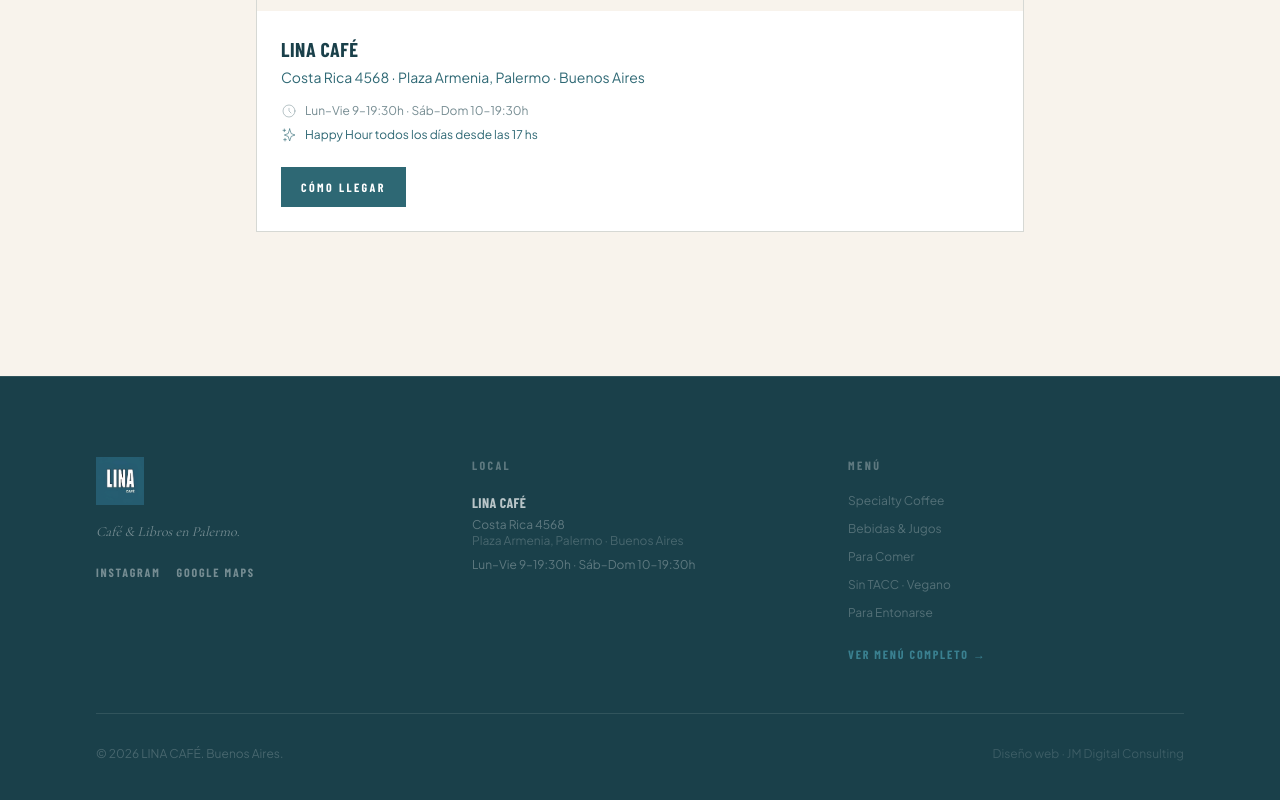
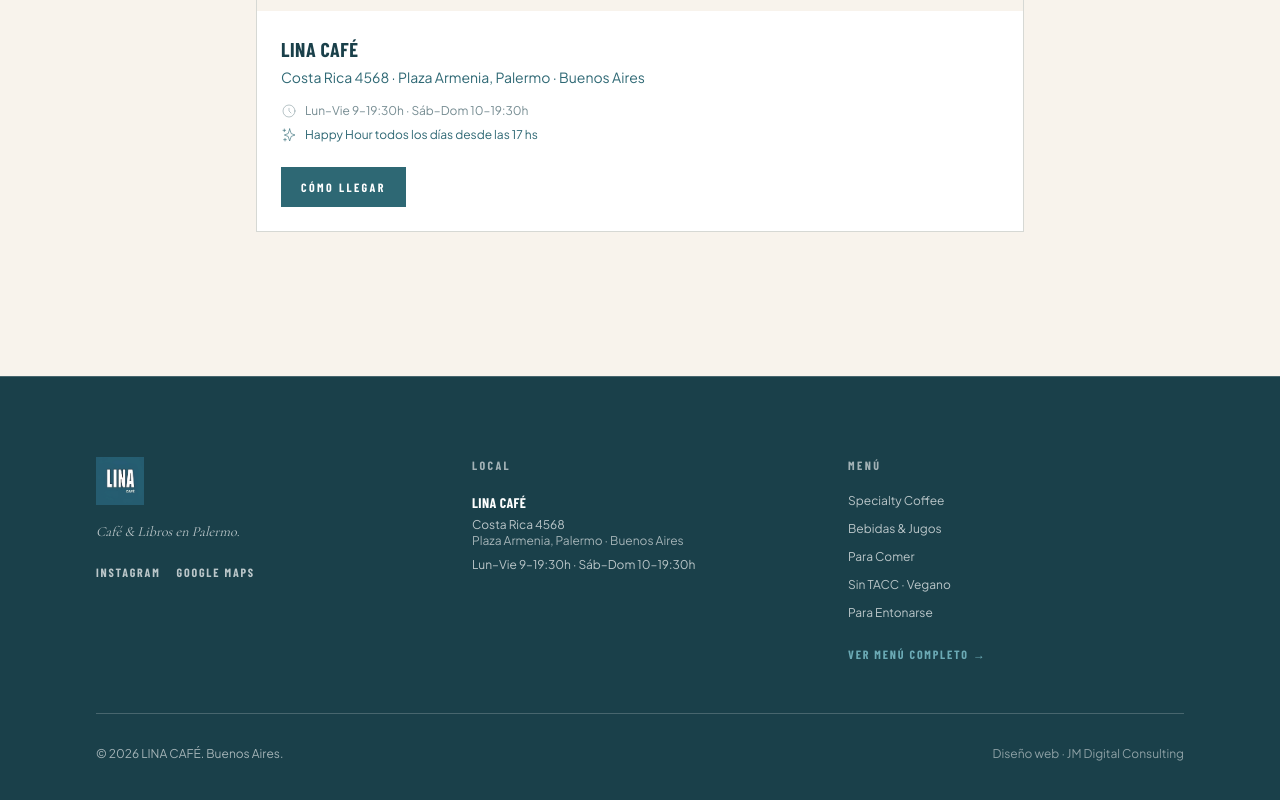
Before and after one commit to franciscojosemoreno/linacafe-web, a Next.js app: page / in a window 1280 px wide. Shown: the part 6323-7123 px from the top of the page. Built offline with nearby package versions, Linux system fonts and the light colour scheme; grey boxes are pictures that could not be loaded; a web font is replaced by a local one.

Commit message:
Footer: increase text opacity for legibility

```diff
--- a/components/Footer.tsx
+++ b/components/Footer.tsx
@@ -3,14 +3,14 @@
 
 export default function Footer() {
   return (
-    <footer className="bg-lina-700 border-t border-white/10 text-white py-16 md:py-20">
+    <footer className="bg-lina-700 border-t border-white/20 text-white py-16 md:py-20">
       <div className="container-custom">
 
         <div className="grid md:grid-cols-3 gap-10 mb-12">
           {/* Brand */}
           <div>
             <img src={images.logo} alt="LINA CAFÉ" className="h-12 w-auto mb-4" />
-            <p className="font-serif italic text-white/40 text-sm leading-relaxed max-w-xs">
+            <p className="font-serif italic text-white/70 text-sm leading-relaxed max-w-xs">
               {siteConfig.tagline}
             </p>
             <div className="flex gap-4 mt-5">
@@ -18,7 +18,7 @@
                 href={siteConfig.instagram}
                 target="_blank"
                 rel="noopener noreferrer"
-                className="font-display font-bold text-xs tracking-[0.15em] uppercase text-white/40 hover:text-lina-400 transition-colors"
+                className="font-display font-bold text-xs tracking-[0.15em] uppercase text-white/70 hover:text-white transition-colors"
               >
                 Instagram
               </a>
@@ -26,7 +26,7 @@
                 href={siteConfig.googleMaps}
                 target="_blank"
                 rel="noopener noreferrer"
-                className="font-display font-bold text-xs tracking-[0.15em] uppercase text-white/40 hover:text-lina-400 transition-colors"
+                className="font-display font-bold text-xs tracking-[0.15em] uppercase text-white/70 hover:text-white transition-colors"
               >
                 Google Maps
               </a>
@@ -35,7 +35,7 @@
 
           {/* Local */}
           <div>
-            <p className="font-display font-bold text-xs tracking-[0.2em] uppercase text-white/30 mb-5">
+            <p className="font-display font-bold text-xs tracking-[0.2em] uppercase text-white/60 mb-5">
               Local
             </p>
             <a
@@ -44,45 +44,45 @@
               rel="noopener noreferrer"
               className="group"
             >
-              <p className="font-display font-bold text-sm uppercase tracking-wide text-white/70 group-hover:text-white transition-colors">
+              <p className="font-display font-bold text-sm uppercase tracking-wide text-white group-hover:text-lina-300 transition-colors">
                 {siteConfig.location.name}
               </p>
-              <p className="font-sans text-xs text-white/30 mt-1">{siteConfig.location.address}</p>
-              <p className="font-sans text-xs text-white/20">{siteConfig.location.neighborhood}</p>
-              <p className="font-sans text-xs text-white/30 mt-2">{siteConfig.location.hours}</p>
+              <p className="font-sans text-xs text-white/70 mt-1">{siteConfig.location.address}</p>
+              <p className="font-sans text-xs text-white/60">{siteConfig.location.neighborhood}</p>
+              <p className="font-sans text-xs text-white/70 mt-2">{siteConfig.location.hours}</p>
             </a>
           </div>
 
           {/* Menú */}
           <div>
-            <p className="font-display font-bold text-xs tracking-[0.2em] uppercase text-white/30 mb-5">
+            <p className="font-display font-bold text-xs tracking-[0.2em] uppercase text-white/60 mb-5">
               Menú
             </p>
             <div className="flex flex-col gap-3 mb-5">
               {['Specialty Coffee', 'Bebidas & Jugos', 'Para Comer', 'Sin TACC · Vegano', 'Para Entonarse'].map((cat) => (
-                <span key={cat} className="font-sans text-xs text-white/25">{cat}</span>
+                <span key={cat} className="font-sans text-xs text-white/70">{cat}</span>
               ))}
             </div>
             <a
               href="/menu.pdf"
               target="_blank"
               rel="noopener noreferrer"
-              className="font-display font-bold text-xs tracking-[0.15em] uppercase text-lina-400 hover:text-lina-300 transition-colors"
+              className="font-display font-bold text-xs tracking-[0.15em] uppercase text-lina-300 hover:text-white transition-colors"
             >
               Ver Menú Completo →
             </a>
           </div>
         </div>
 
-        <div className="border-t border-white/10 pt-8 flex flex-col md:flex-row items-center justify-between gap-4">
-          <p className="font-sans text-xs text-white/20">
+        <div className="border-t border-white/20 pt-8 flex flex-col md:flex-row items-center justify-between gap-4">
+          <p className="font-sans text-xs text-white/60">
             © {new Date().getFullYear()} LINA CAFÉ. Buenos Aires.
           </p>
           <a
             href="https://jmdigitalconsulting.com/"
             target="_blank"
             rel="noopener noreferrer"
-            className="font-sans text-xs text-white/15 hover:text-white/40 transition-colors"
+            className="font-sans text-xs text-white/50 hover:text-white transition-colors"
           >
             Diseño web · JM Digital Consulting
           </a>
```
